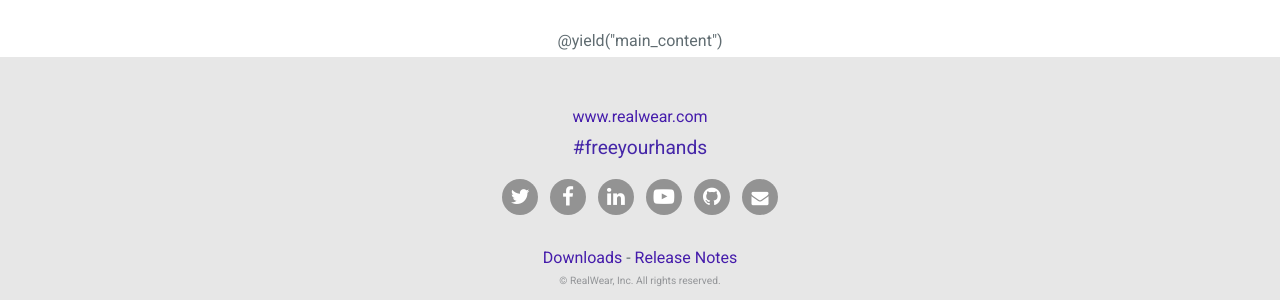
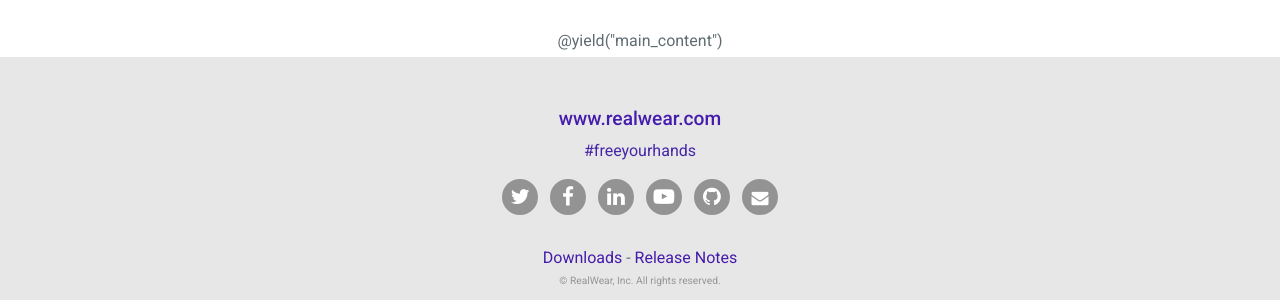
Before and after one commit to RealWearDavid/GitHubPagesTheme, a Jekyll site: the page built from index.md, in a window 1280 px wide. Shown: the part 407-707 px from the top of the page. Built offline with Jekyll 4.4.1, drawn with Linux system fonts in a browser that asks for light colours.

Commit message:
Small refinements to footer links
see title

```diff
--- a/assets/css/style.scss
+++ b/assets/css/style.scss
@@ -219,12 +219,6 @@ h1 {
 .site-footer {
     text-align: center;
 }
-.visit {
-    margin-bottom: 5px !important;
-    a {
-        font-weight: 500;
-    }
-}
 .site-footer-owner {
     font-weight: normal;
 }
@@ -285,9 +279,8 @@ h1 {
 
     .hashtag {
         text-align: center;
-
         a {
-            font-size: 1.2rem;
+            font-size: 1rem;
             color: #4526A8;
         }
     }
@@ -330,4 +323,12 @@ h1 {
             color: #939598;
         }
     }
+    .visit {
+        margin-bottom: 5px !important;
+        a {
+            font-weight: 500;
+            font-size: 1.2rem;
+            font-weight: 500;
+        }
+    }
 }
```
